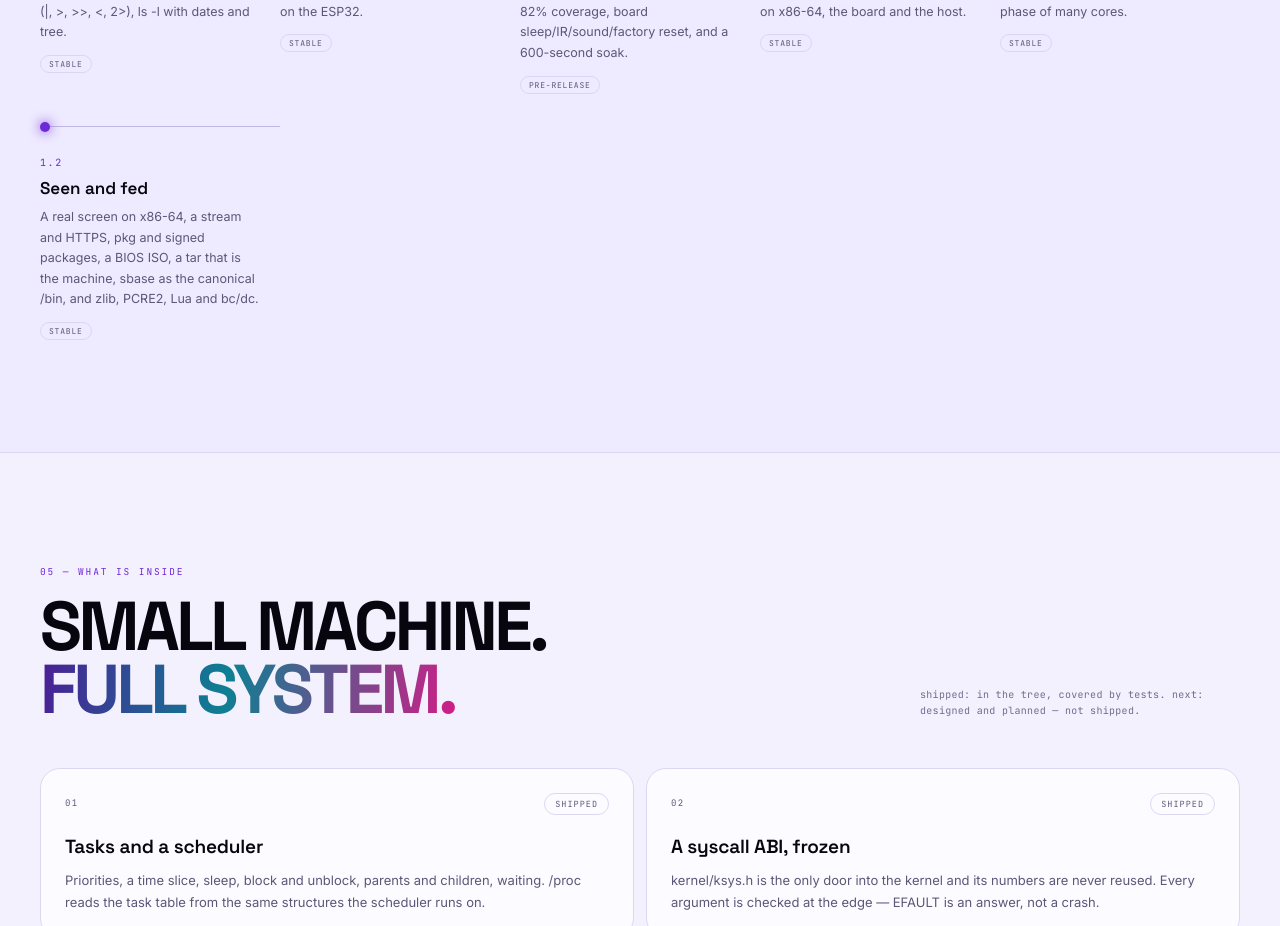
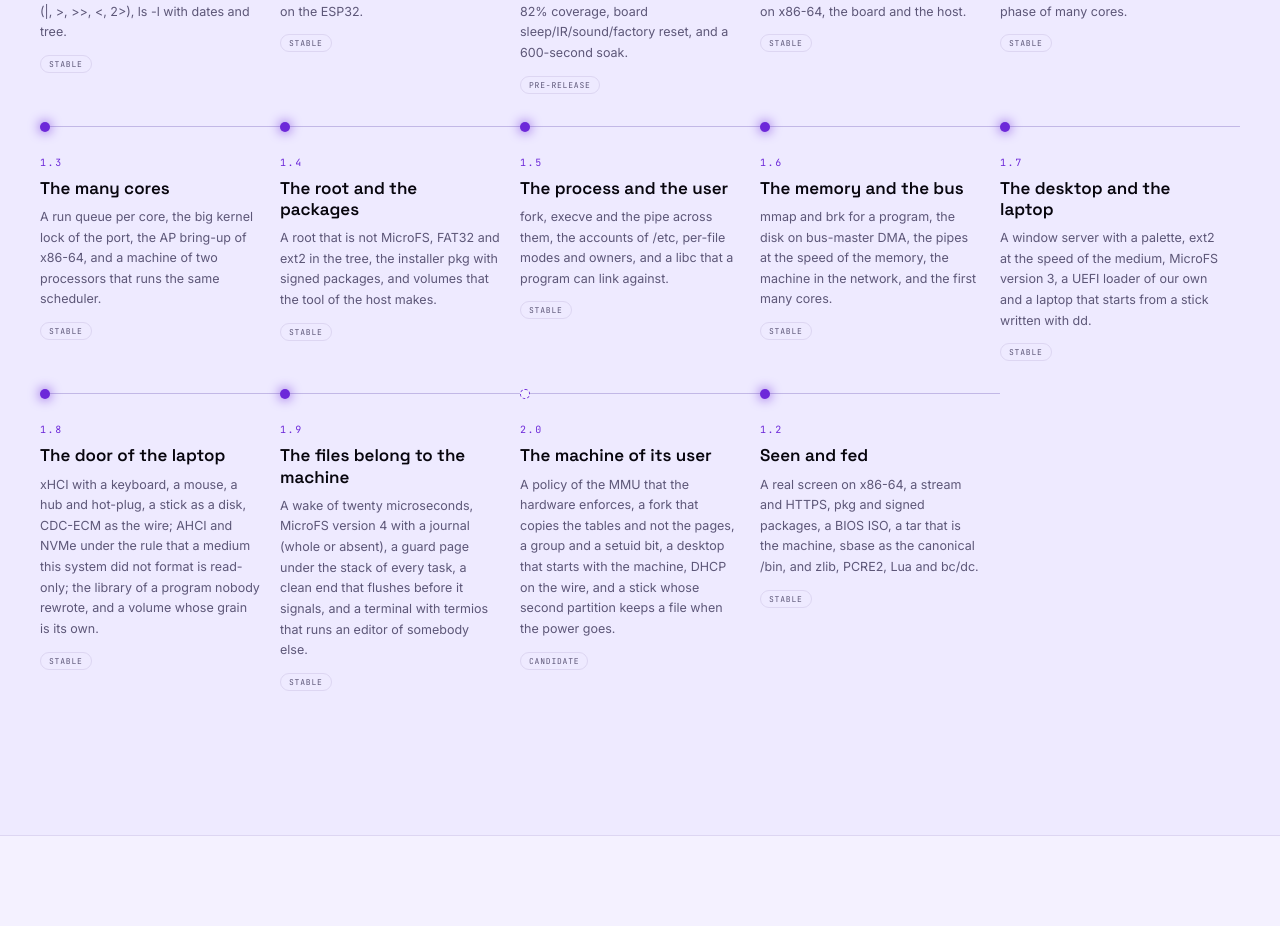
Before and after one commit to TurboSosiska304/microos-site, a React (Vite) app: page / in a window 1280 px wide. Shown: the part 4347-5273 px from the top of the page. Built offline with nearby package versions, Linux system fonts and the light colour scheme.

Commit message:
site: the path of the releases reaches 2.0

```diff
--- a/src/i18n.tsx
+++ b/src/i18n.tsx
@@ -276,6 +276,62 @@ const en = {
         body: "The settings of /etc, /bin as a programs partition, an update over USB with a rollback, and the first phase of many cores.",
         tag: "stable",
         planned: false,
+      },
+      {
+        version: "1.3",
+        title: "The many cores",
+        body: "A run queue per core, the big kernel lock of the port, the AP bring-up of x86-64, and a machine of two processors that runs the same scheduler.",
+        tag: "stable",
+        planned: false,
+      },
+      {
+        version: "1.4",
+        title: "The root and the packages",
+        body: "A root that is not MicroFS, FAT32 and ext2 in the tree, the installer pkg with signed packages, and volumes that the tool of the host makes.",
+        tag: "stable",
+        planned: false,
+      },
+      {
+        version: "1.5",
+        title: "The process and the user",
+        body: "fork, execve and the pipe across them, the accounts of /etc, per-file modes and owners, and a libc that a program can link against.",
+        tag: "stable",
+        planned: false,
+      },
+      {
+        version: "1.6",
+        title: "The memory and the bus",
+        body: "mmap and brk for a program, the disk on bus-master DMA, the pipes at the speed of the memory, the machine in the network, and the first many cores.",
+        tag: "stable",
+        planned: false,
+      },
+      {
+        version: "1.7",
+        title: "The desktop and the laptop",
+        body: "A window server with a palette, ext2 at the speed of the medium, MicroFS version 3, a UEFI loader of our own and a laptop that starts from a stick written with dd.",
+        tag: "stable",
+        planned: false,
+      },
+      {
+        version: "1.8",
+        title: "The door of the laptop",
+        body: "xHCI with a keyboard, a mouse, a hub and hot-plug, a stick as a disk, CDC-ECM as the wire; AHCI and NVMe under the rule that a medium this system did not format is read-only; the library of a program nobody rewrote, and a volume whose grain is its own.",
+        tag: "stable",
+        planned: false,
+      },
+      {
+        version: "1.9",
+        title: "The files belong to the machine",
+        body: "A wake of twenty microseconds, MicroFS version 4 with a journal (whole or absent), a guard page under the stack of every task, a clean end that flushes before it signals, and a terminal with termios that runs an editor of somebody else.",
+        tag: "stable",
+        planned: false,
+      },
+      {
+        version: "2.0",
+        title: "The machine of its user",
+        body: "A policy of the MMU that the hardware enforces, a fork that copies the tables and not the pages, a group and a setuid bit, a desktop that starts with the machine, DHCP on the wire, and a stick whose second partition keeps a file when the power goes.",
+        tag: "candidate",
+        planned: true,
       },
       {
         version: "1.2",
@@ -728,6 +784,62 @@ const ru: Dictionary = {
         planned: false,
       },
       {
+        version: "1.3",
+        title: "Много ядер",
+        body: "Очередь на ядро, big kernel lock порта, запуск AP на x86-64 и машина из двух процессоров с тем же планировщиком.",
+        tag: "stable",
+        planned: false,
+      },
+      {
+        version: "1.4",
+        title: "Корень и пакеты",
+        body: "Корень, который не MicroFS, FAT32 и ext2 в дереве, установщик pkg с подписанными пакетами и тома, которые делает инструмент хоста.",
+        tag: "stable",
+        planned: false,
+      },
+      {
+        version: "1.5",
+        title: "Процесс и пользователь",
+        body: "fork, execve и пайп через них, аккаунты /etc, права и владельцы файлов, библиотека, под которую программа собирается.",
+        tag: "stable",
+        planned: false,
+      },
+      {
+        version: "1.6",
+        title: "Память и шина",
+        body: "mmap и brk для программы, диск на bus-master DMA, пайпы со скоростью памяти, машина в сети и первые многие ядра.",
+        tag: "stable",
+        planned: false,
+      },
+      {
+        version: "1.7",
+        title: "Стол и ноутбук",
+        body: "Оконный сервер с палитрой, ext2 на скорости носителя, MicroFS версии 3, свой UEFI-загрузчик и ноутбук, который стартует с флешки, записанной dd.",
+        tag: "stable",
+        planned: false,
+      },
+      {
+        version: "1.8",
+        title: "Дверь ноутбука",
+        body: "xHCI с клавиатурой, мышью, хабом и hot-plug, флешка как диск, CDC-ECM как провод; AHCI и NVMe под правилом «что мы не форматировали — только чтение»; библиотека программы, которую никто не переписывал, и том со своим зерном.",
+        tag: "stable",
+        planned: false,
+      },
+      {
+        version: "1.9",
+        title: "Файлы принадлежат машине",
+        body: "Пробуждение за двадцать микросекунд, MicroFS версии 4 с журналом (целый или отсутствует), сторож-страница под стеком каждой задачи, чистый конец с flush до сигналов и терминал с termios, в котором работает чужой редактор.",
+        tag: "stable",
+        planned: false,
+      },
+      {
+        version: "2.0",
+        title: "Машина своего пользователя",
+        body: "Политика MMU, которую держит железо, fork, копирующий таблицы, а не страницы, группа и setuid, стол, который стартует с машиной, DHCP на проводе и флешка, второй раздел которой держит файл после выключения.",
+        tag: "candidate",
+        planned: true,
+      },
+      {
         version: "1.2",
         title: "Видно и можно кормить",
         body: "Настоящий экран на x86-64, поток и HTTPS, pkg с подписанными пакетами, BIOS ISO, tar, который и есть машина, sbase как канонический /bin и zlib, PCRE2, Lua и bc/dc.",
```
